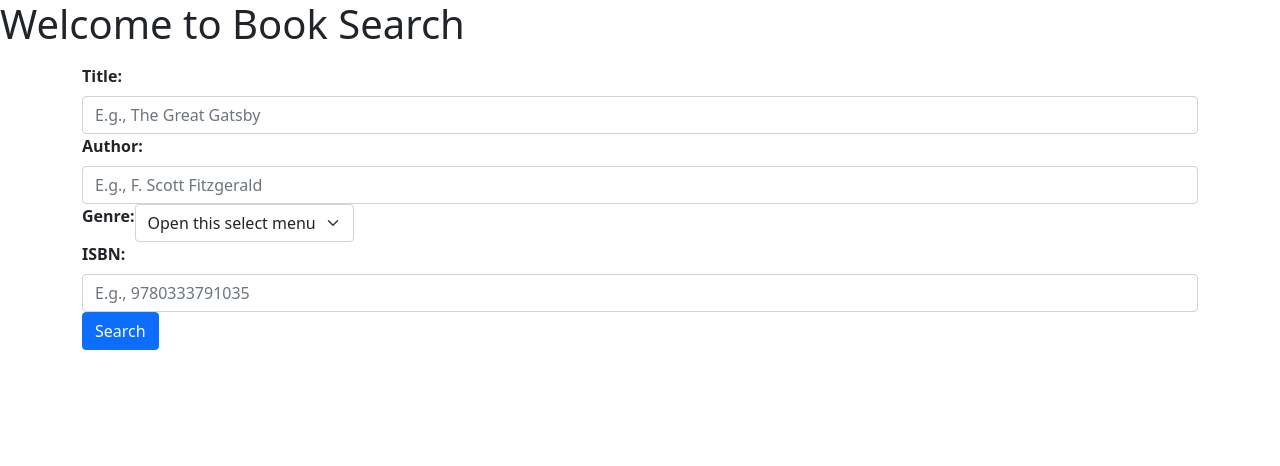
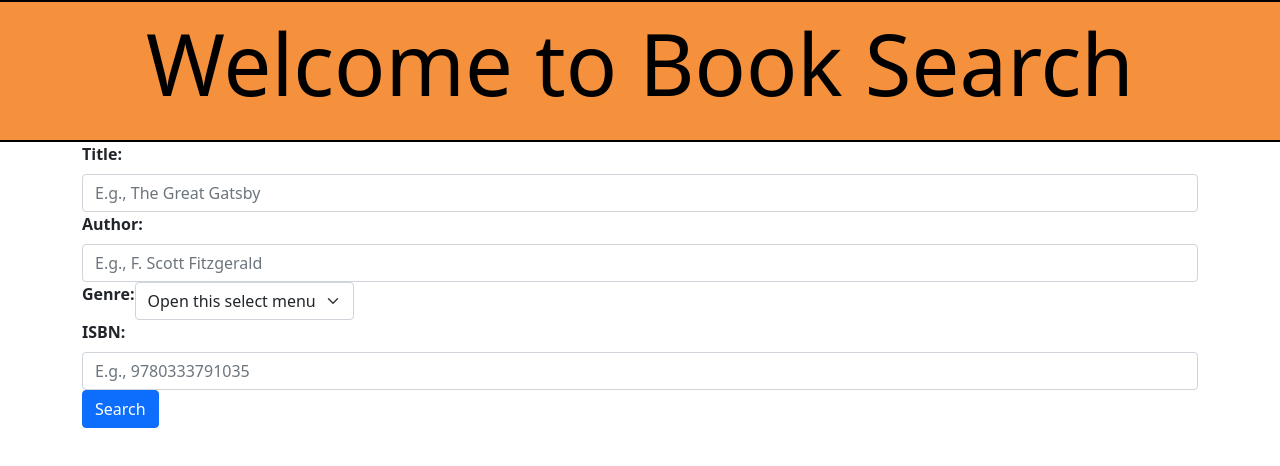
Before and after one commit to RCLobster/team-MEC-project-1, a plain HTML site: page index.html in a window 1280 px wide. Drawn offline with nearby package versions, Linux system fonts and the light colour scheme; no server answers.

Commit message:
header styling

```diff
--- a/assets/style.css
+++ b/assets/style.css
@@ -0,0 +1,22 @@
+
+
+/* header styling and font colors */
+header {
+    background-color: #F5903D;
+    color: black;
+    padding: 20px;
+    text-align: center;
+    border-top: 2px solid black;
+    border-bottom: 2px solid black;
+    padding: 10px;
+  }
+  .page-title {
+    font-size: 85px;
+  }
+
+  /* sizing and style for random generated joke */
+
+  .quote {
+    font-style: italic;
+    font-size: 20px;
+  }
--- a/index.html
+++ b/index.html
@@ -4,7 +4,7 @@
     <meta charset="UTF-8">
     <meta name="viewport" content="width=device-width, initial-scale=1.0">
     <link href="https://cdn.jsdelivr.net/npm/bootstrap@5.0.2/dist/css/bootstrap.min.css" rel="stylesheet" integrity="sha384-EVSTQN3/azprG1Anm3QDgpJLIm9Nao0Yz1ztcQTwFspd3yD65VohhpuuCOmLASjC" crossorigin="anonymous">
-    <link src="./assets/style.css">
+    <link rel="stylesheet" href="./assets/style.css">
     <title>Project 1</title>
 
 </head>
```
